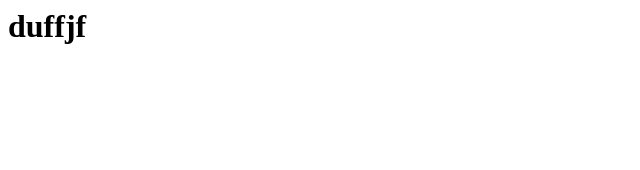
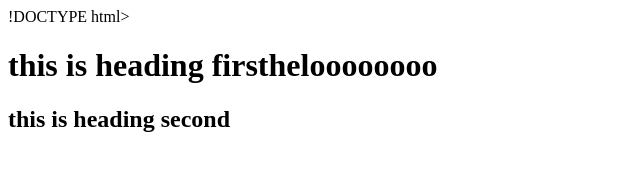
Before and after one commit to ritikvashistha/vsconnecting, a plain HTML site: page hello.html in a window 1280 px wide. Shown: the whole page, without its empty margins (0-640 px from the left). Drawn offline with Linux system fonts and the light colour scheme.

Commit message:
Update hello.html

```diff
--- a/hello.html
+++ b/hello.html
@@ -1 +1,12 @@
-<h1>duffjf<h1>
+!DOCTYPE html>
+<html lang="en">
+  <head>
+    <meta charset="UTF-8" />
+    <meta name="viewport" content="width=device-width, initial-scale=1.0" />
+    <title>Document</title>
+  </head>
+  <body>
+    <h1>this is heading firstheloooooooo</h1>
+    <h2>this is heading second</h2>
+  </body>
+</html>
```
